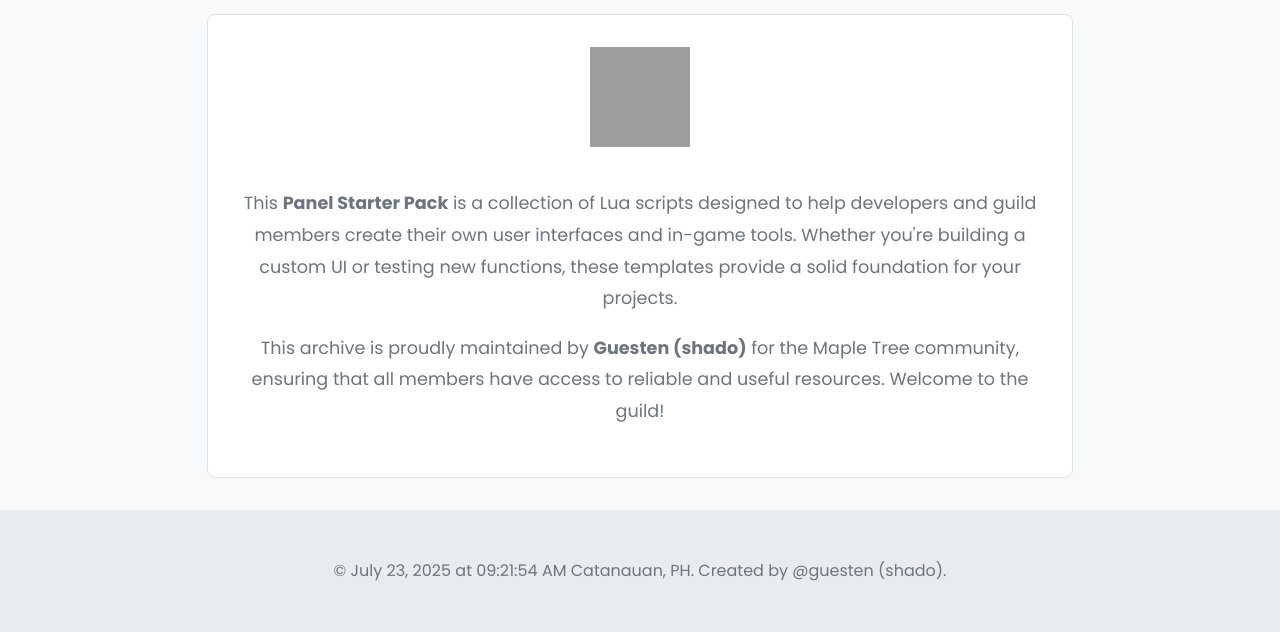
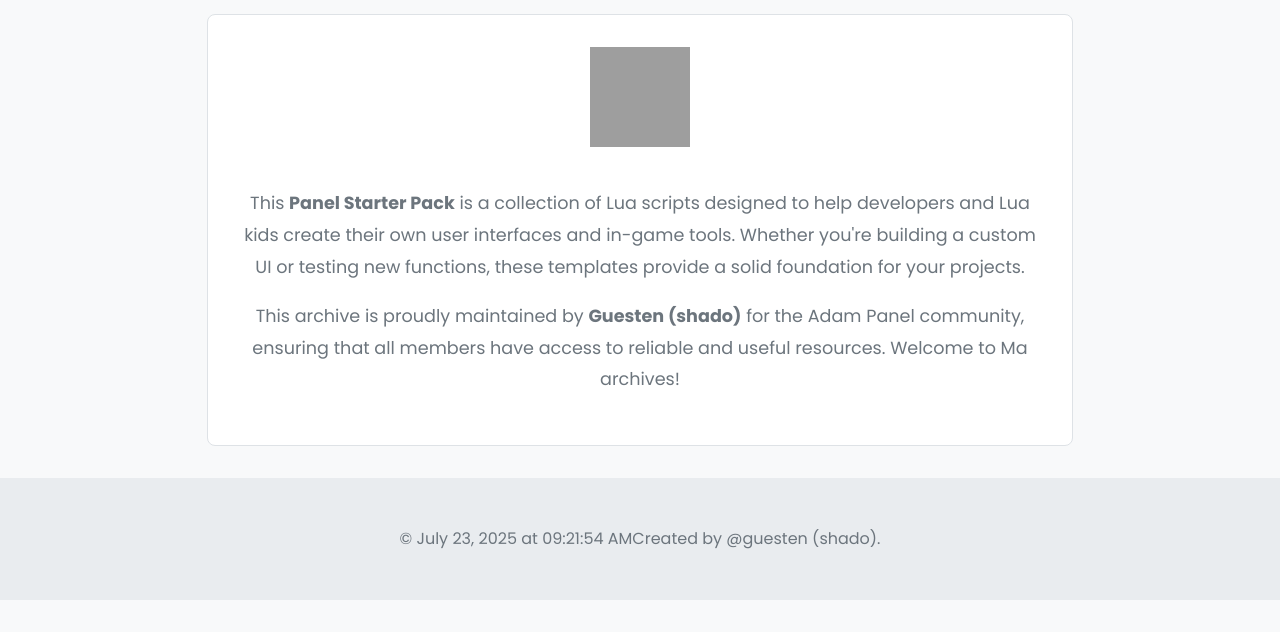
Before and after one commit to YuiHachimitzu/Maple3, a plain HTML site: page about.html in a window 1280 px wide. Shown: the part 212-844 px from the top of the page. After the commit the page ends 812 px from the top, so only its background shows below. Drawn offline with Linux system fonts and the light colour scheme; grey boxes are pictures that could not be loaded.

Commit message:
Update about.html

```diff
--- a/about.html
+++ b/about.html
@@ -36,15 +36,15 @@
             <h2>About This Project</h2>
             <div class="about-content">
                 <img src="https://i.imgur.com/jD5GsbO.jpeg" alt="Guild Icon" class="about-icon">
-                <p>This <strong>Panel Starter Pack</strong> is a collection of Lua scripts designed to help developers and guild members create their own user interfaces and in-game tools. Whether you're building a custom UI or testing new functions, these templates provide a solid foundation for your projects.</p>
-                <p>This archive is proudly maintained by <strong>Guesten (shado)</strong> for the Maple Tree community, ensuring that all members have access to reliable and useful resources. Welcome to the guild!</p>
+                <p>This <strong>Panel Starter Pack</strong> is a collection of Lua scripts designed to help developers and Lua kids create their own user interfaces and in-game tools. Whether you're building a custom UI or testing new functions, these templates provide a solid foundation for your projects.</p>
+                <p>This archive is proudly maintained by <strong>Guesten (shado)</strong> for the Adam Panel community, ensuring that all members have access to reliable and useful resources. Welcome to Ma archives!</p>
             </div>
         </div>
     </main>
 
     <footer>
         <div class="container">
-            <p>&copy; <span id="current-time"></span> Catanauan, PH. Created by @guesten (shado).</p>
+            <p>&copy; <span id="current-time"></span>Created by @guesten (shado).</p>
         </div>
     </footer>
 
```
